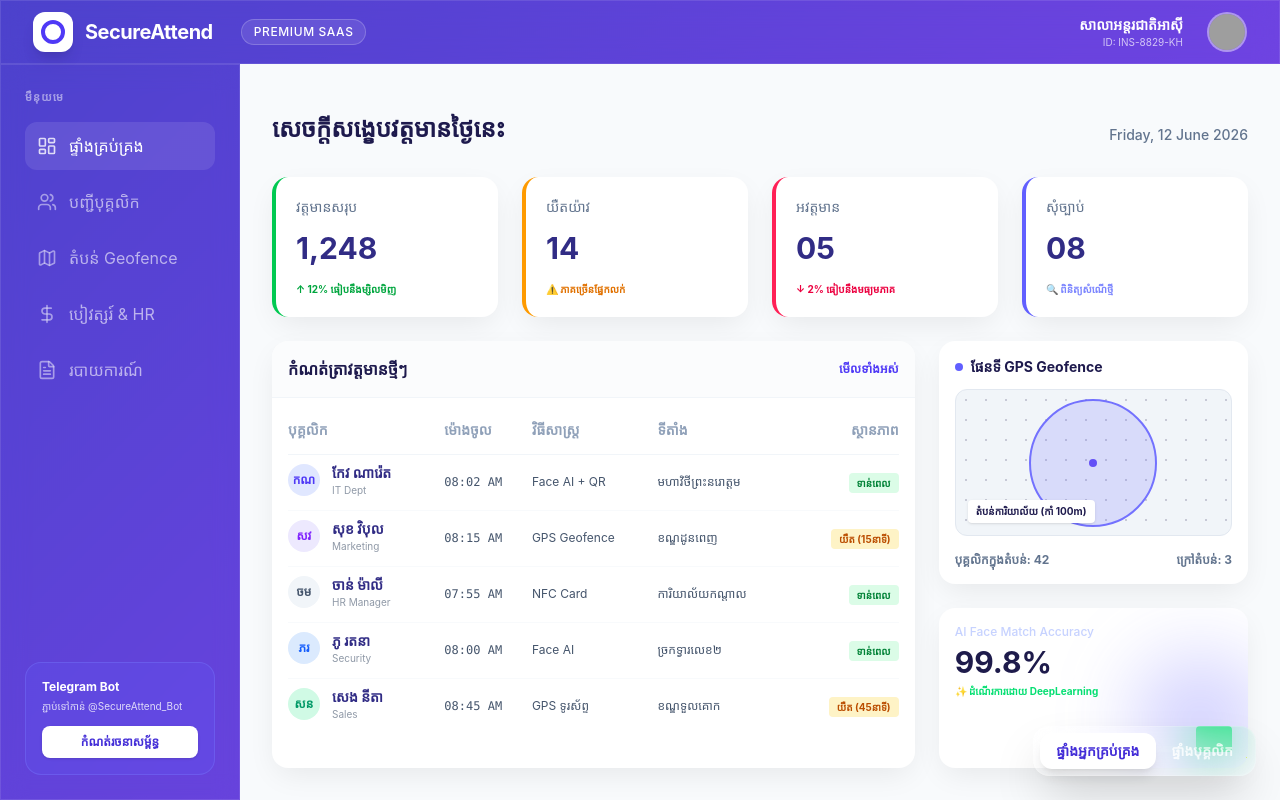
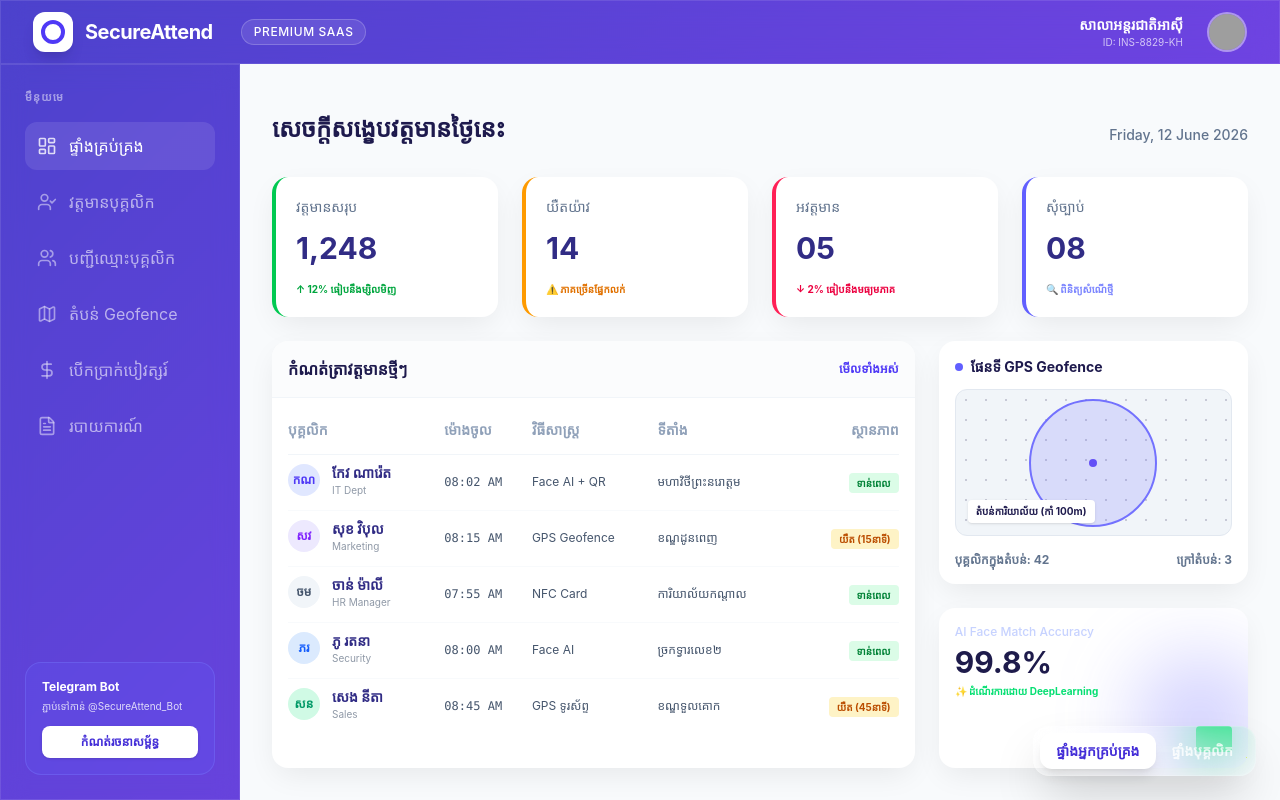
Before and after one commit to sotsovannhs-cell/telegram-bot, a Next.js app: page / in a window 1280 px wide. Built offline with nearby package versions, Linux system fonts and the light colour scheme; grey boxes are pictures that could not be loaded; a web font is replaced by a local one.

Commit message:
chore(env): update environment variables and navigation
Refactor environment template to include necessary admin and Telegram configurations. Update the main navigation menu labels for better clarity regarding attendance and staff management.

```diff
--- a/app/page.tsx
+++ b/app/page.tsx
@@ -3,7 +3,7 @@
 import { useState, useEffect } from 'react';
 import Image from 'next/image';
 import { motion } from 'motion/react';
-import { MapPin, ScanFace, QrCode, CreditCard, Clock, CheckCircle2, ChevronRight, Briefcase, LayoutDashboard, Users, Map as MapIcon, DollarSign, FileText } from 'lucide-react';
+import { MapPin, ScanFace, QrCode, CreditCard, Clock, CheckCircle2, ChevronRight, Briefcase, LayoutDashboard, Users, Map as MapIcon, DollarSign, FileText, UserCheck } from 'lucide-react';
 import { format } from 'date-fns';
 import dynamic from 'next/dynamic';
 
@@ -139,13 +139,16 @@ export default function Home() {
                   <LayoutDashboard size={20} className="opacity-80" /> <span className="hidden md:inline">ផ្ទាំងគ្រប់គ្រង</span>
                 </div>
                 <div className="flex items-center justify-center md:justify-start gap-3 p-3 rounded-xl text-white/60 hover:bg-white/5 transition-colors cursor-pointer">
-                  <Users size={20} className="opacity-80" /> <span className="hidden md:inline">បញ្ជីបុគ្គលិក</span>
+                  <UserCheck size={20} className="opacity-80" /> <span className="hidden md:inline">វត្តមានបុគ្គលិក</span>
+                </div>
+                <div className="flex items-center justify-center md:justify-start gap-3 p-3 rounded-xl text-white/60 hover:bg-white/5 transition-colors cursor-pointer">
+                  <Users size={20} className="opacity-80" /> <span className="hidden md:inline">បញ្ជីឈ្មោះបុគ្គលិក</span>
                 </div>
                 <div className="flex items-center justify-center md:justify-start gap-3 p-3 rounded-xl text-white/60 hover:bg-white/5 transition-colors cursor-pointer">
                   <MapIcon size={20} className="opacity-80" /> <span className="hidden md:inline">តំបន់ Geofence</span>
                 </div>
                 <div className="flex items-center justify-center md:justify-start gap-3 p-3 rounded-xl text-white/60 hover:bg-white/5 transition-colors cursor-pointer">
-                  <DollarSign size={20} className="opacity-80" /> <span className="hidden md:inline">បៀវត្សរ៍ & HR</span>
+                  <DollarSign size={20} className="opacity-80" /> <span className="hidden md:inline">បើកប្រាក់បៀវត្សរ៍</span>
                 </div>
                 <div className="flex items-center justify-center md:justify-start gap-3 p-3 rounded-xl text-white/60 hover:bg-white/5 transition-colors cursor-pointer">
                   <FileText size={20} className="opacity-80" /> <span className="hidden md:inline">របាយការណ៍</span>
```
Also changed, not shown: 1 other file (tests, documents, lock files or other folders).
